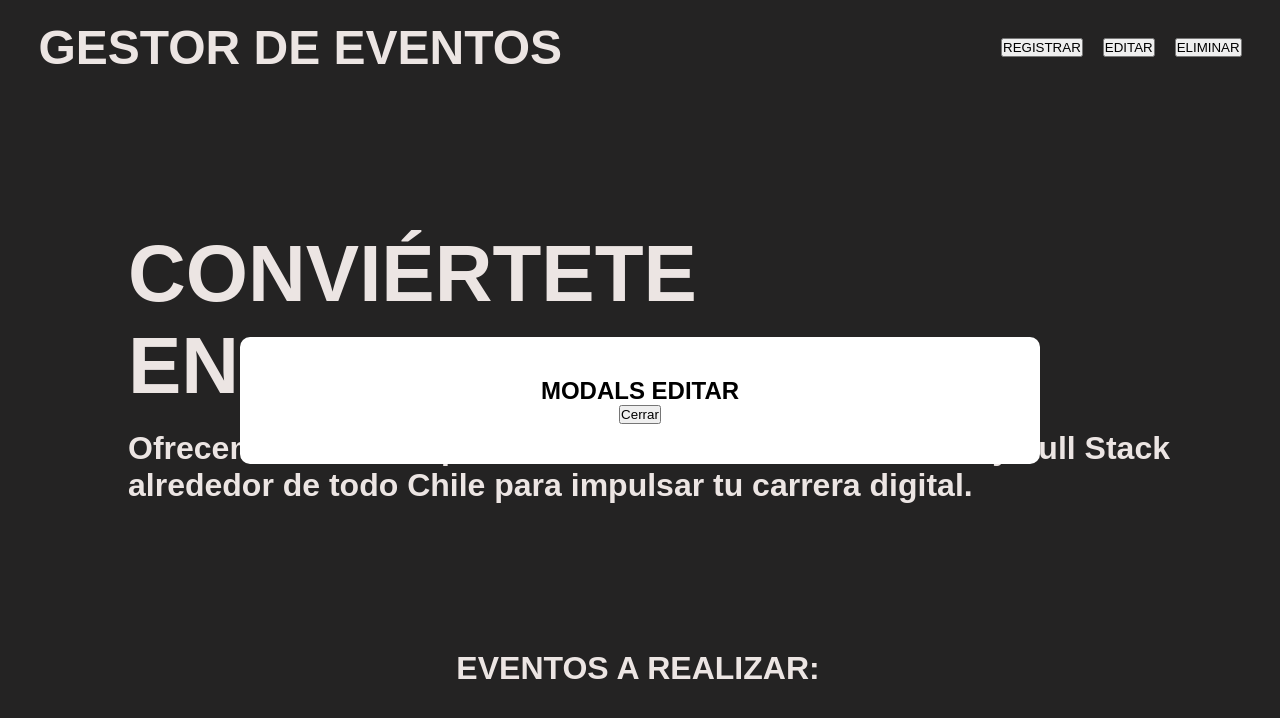
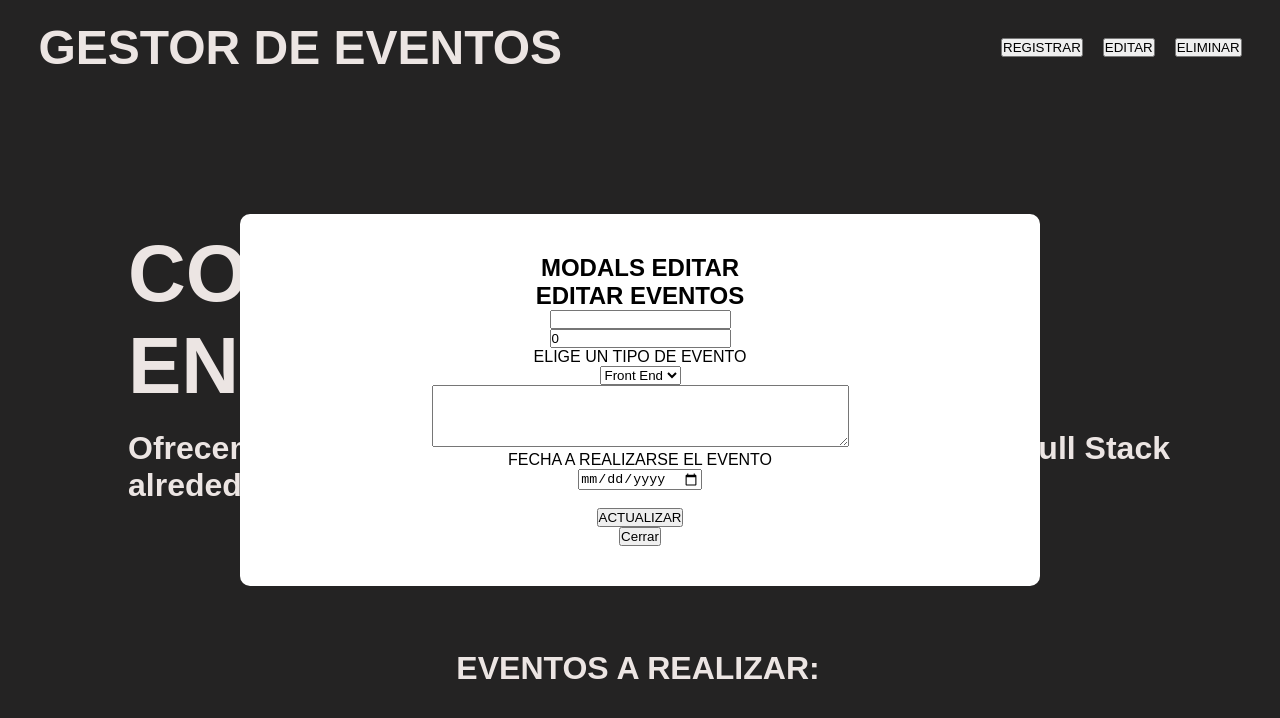
Before and after one commit to Victor-V-G/iei-react-prueba, a Next.js app: page / in a window 1280 px wide. Both pictures are taken after a click on the button "EDITAR". Shown: the top 718 px of the page. Built offline with nearby package versions, Linux system fonts and the light colour scheme; a web font is replaced by a local one.

Commit message:
COMPONENTE RECUPERAR DATOS Y COMPONENTE EDITAR
se recuperan los datos y se pueden editar, falta pulir que no se ingresen como datos nuevos

```diff
--- /dev/null
+++ b/src/app/components/ComponenteFormularioEditarDatos.tsx
@@ -0,0 +1,97 @@
+'use client'
+
+import { useState, useEffect } from "react"
+import { InterfaceDatosEventos } from "../interfaces/InterfaceDatosEventos"
+import ComponenteRecuperarDatos from "./ComponenteRecuperarDatos"
+
+const initialStateDatosEventos: InterfaceDatosEventos={
+    nombreDelEvento: "",
+    cantidadDeCupos: 0,
+    tipoDelEvento: "",
+    informacionDelEvento: "",
+    fechaARealizarEvento: ""
+}
+
+const ComponenteFormularioEditarDatos = ()=> {
+    const miStorage = window.localStorage
+    const [DatosEventos, setDatosEventos] = useState(initialStateDatosEventos)
+    const [AlmacenarDatosEventos, setAlmacenarDatosEventos] = useState<InterfaceDatosEventos[]>([])
+
+    useEffect(() => {
+        let ListaStr = miStorage.getItem("AlmacenarDatosEventos")
+        if (ListaStr != null){
+            let ListaParse = JSON.parse(ListaStr)
+            setAlmacenarDatosEventos(ListaParse)
+        }
+    }, [])
+
+
+    const handleDatosEventos = (name:string,value:string)=>{
+        setDatosEventos(
+            {...DatosEventos,[name]:value}
+        )
+    }
+
+    const handleRegistrarEventos = ()=>{
+        miStorage.setItem("AlmacenarDatosEventos",JSON.stringify([...AlmacenarDatosEventos,DatosEventos]))
+    }
+
+    const handleEditarEventos = (d:InterfaceDatosEventos)=>{
+        setDatosEventos(d)
+    }
+
+    return (
+        <div>
+
+            <ComponenteRecuperarDatos traerDatos={handleEditarEventos}/>
+
+            <form>
+                <h1>EDITAR EVENTOS</h1>
+                <input
+                    type="text"
+                    name="nombreDelEvento"
+                    value={DatosEventos.nombreDelEvento}
+                    onChange={(e)=>handleDatosEventos(e.currentTarget.name,e.currentTarget.value)}
+                /> <br />
+                <input
+                    type="number"
+                    name="cantidadDeCupos"
+                    value={DatosEventos.cantidadDeCupos}
+                    onChange={(e)=>handleDatosEventos(e.currentTarget.name,e.currentTarget.value)}
+                /> <br />
+                <label htmlFor="tipoDelEvento">ELIGE UN TIPO DE EVENTO</label> <br />
+               <select
+                    name="tipoDelEvento"
+                    id="tipoDelEvento"
+                    value={DatosEventos.tipoDelEvento}
+                    onChange={(e)=>handleDatosEventos(e.currentTarget.name,e.currentTarget.value)}>
+                    <option value="Front End">Front End</option>
+                    <option value="Back End">Back End</option>
+                    <option value="Full Stack">Full Stack</option>
+                </select> <br />
+                <textarea
+                    id="informacionDelEvento"
+                    name="informacionDelEvento"
+                    value={DatosEventos.informacionDelEvento}
+                    rows={4}
+                    cols={50}
+                    onChange={(e)=>handleDatosEventos(e.currentTarget.name,e.currentTarget.value)}
+                /> <br />
+                <label>FECHA A REALIZARSE EL EVENTO</label> <br />
+                <input
+                    type="date"
+                    name="fechaARealizarEvento"
+                    value={DatosEventos.fechaARealizarEvento}
+                    onChange={(e)=>handleDatosEventos(e.currentTarget.name,e.currentTarget.value)}
+                /> <br />
+                <br />
+                <button
+                    onClick={()=>handleRegistrarEventos()}> ACTUALIZAR
+                </button> <br />
+            </form>
+
+        </div>
+    )
+}
+
+export default ComponenteFormularioEditarDatos;
--- /dev/null
+++ b/src/app/components/ComponenteRecuperarDatos.tsx
@@ -0,0 +1,54 @@
+'use client'
+
+import React from "react";
+import { useEffect, useState } from "react";
+import { InterfaceDatosEventos } from "../interfaces/InterfaceDatosEventos";
+import { TraerDatosProps } from "../interfaces/InterfaceTraerDatosProps";
+import './modals.styles.css'
+
+export const ComponenteRecuperarDatos = (propsDatos:TraerDatosProps) =>{
+    const miStorage = window.localStorage
+    const [AlmacenarDatosEventos, setAlmacenarDatosEventos] = useState<InterfaceDatosEventos[]>([])
+
+    useEffect(() => {
+        let ListaStr = miStorage.getItem("AlmacenarDatosEventos")
+        if (ListaStr != null){
+            let ListaParse = JSON.parse(ListaStr)
+            setAlmacenarDatosEventos(ListaParse)
+        }
+    }, [])
+
+    const componenteEditar = (index:number)=>{
+        propsDatos.traerDatos(AlmacenarDatosEventos[index])
+    }
+
+
+    return (
+        <>
+            <table>
+                <tbody>
+                    {
+                        AlmacenarDatosEventos.map((d, index)=>{
+                            return(
+                                <tr key={index}>
+                                    <td>NOMBRE DEL EVENTO: {d.nombreDelEvento}</td>
+                                    <td>CANTIDAD DE CUPOS: {d.cantidadDeCupos}</td>
+                                    <td>TIPO DE EVENTO: {d.tipoDelEvento}</td>
+                                    <td>INFORMACION DEL EVENTO: {d.informacionDelEvento}</td>
+                                    <td>FECHA DEL EVENTO: {d.fechaARealizarEvento}</td>
+                                    <td>
+                                        <button
+                                            onClick={()=>componenteEditar(index)}>EDITAR
+                                        </button>
+                                    </td>
+                                </tr>
+                            )
+                        })
+                    }
+                </tbody>
+            </table>
+        </>
+    );
+}
+
+export default ComponenteRecuperarDatos;
--- a/src/app/components/ModalsEditar.tsx
+++ b/src/app/components/ModalsEditar.tsx
@@ -1,6 +1,8 @@
 import React from 'react'
 import { InterfaceModalsProps } from '../interfaces/InterfaceModalsProps'
+import ComponenteFormularioEditarDatos from './ComponenteFormularioEditarDatos'
 import './modals.styles.css'
+
 
 const ModalsEditar = ({isOpen, closeModal}: InterfaceModalsProps) => {
     if (!isOpen) return null
@@ -9,6 +11,7 @@ const ModalsEditar = ({isOpen, closeModal}: InterfaceModalsProps) => {
     <div className="ModalsBox">
       <div className="ModalsContent">
         <h1>MODALS EDITAR</h1>
+        <ComponenteFormularioEditarDatos/>
         <button onClick={closeModal}>Cerrar</button>
       </div>
     </div>
--- /dev/null
+++ b/src/app/interfaces/InterfaceTraerDatosProps.tsx
@@ -0,0 +1,6 @@
+
+import { InterfaceDatosEventos } from "./InterfaceDatosEventos"
+
+export interface TraerDatosProps{
+    traerDatos: (d: InterfaceDatosEventos) => void
+}
--- a/src/app/page.tsx
+++ b/src/app/page.tsx
@@ -5,19 +5,17 @@ import styles from './page.module.css'
 import './globals.css';
 import { useEffect, useState } from 'react';
 import ModalsRegistrar from './components/ModalsRegistrar';
-import ModalsMostrar from './components/ModalsMostrar';
 import ModalsEditar from './components/ModalsEditar';
 import ModalsEliminar from './components/ModalsEliminar';
 import { InterfaceDatosEventos } from './interfaces/InterfaceDatosEventos';
 import { ComponenteMostrarDatos } from './components/ComponenteMostrarDatos'
 
 
+
 export default function Home() {
   const [IsModalOpenRegistrar, setIsModalOpenRegistrar] = useState(false)
-  const [IsModalOpenMostrar, setIsModalOpenMostrar] = useState(false)
   const [IsModalOpenEditar, setIsModalOpenEditar] = useState(false)
   const [IsModalOpenEliminar, setIsModalOpenEliminar] = useState(false)
-
 
   return (
     <div className="grid-container">
```
Also changed, not shown: src/app/components/ModalsMostrar.tsx (deleted, +0 -18 lines).
